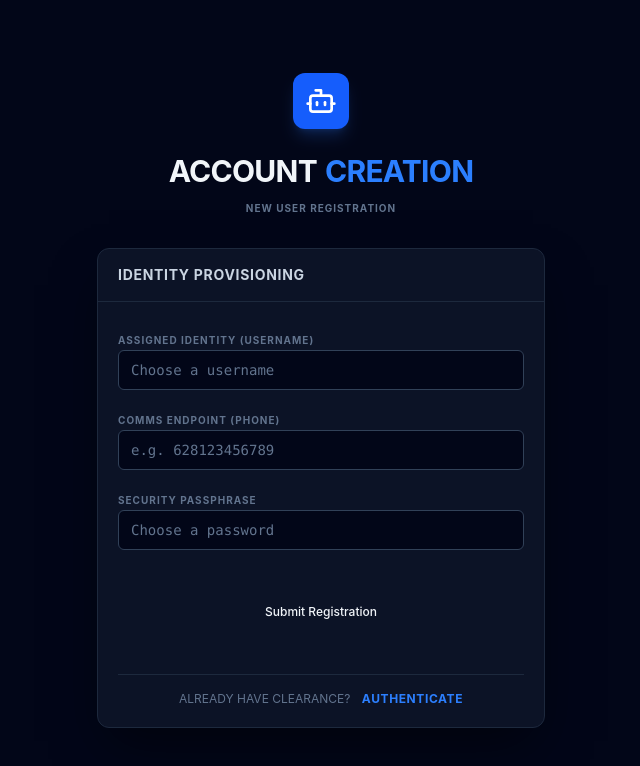
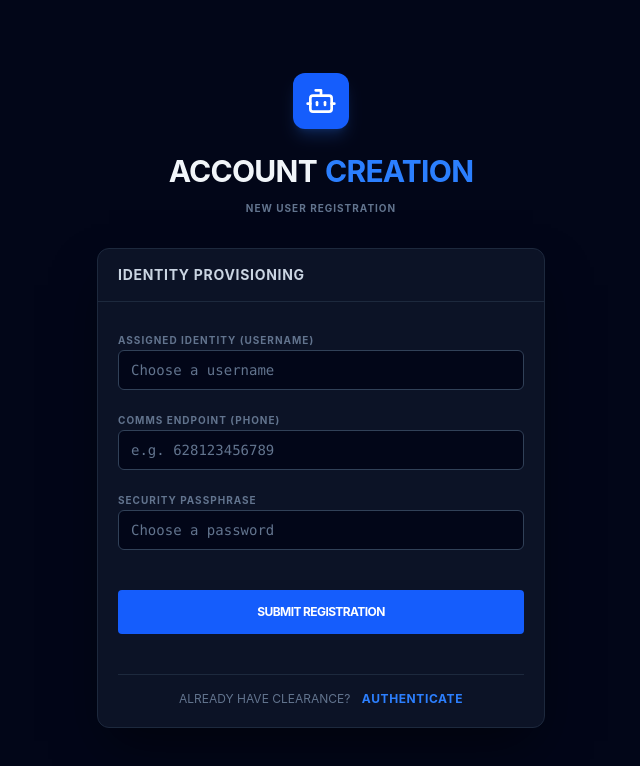
Before and after one commit to asuma-labs/dashboard, a Next.js app: page /register in a window 1280 px wide. Shown: the top 766 px of the page, without its empty margins (319-959 px from the left). Built offline with nearby package versions, Linux system fonts and the light colour scheme.

Commit message:
Create button.tsx

```diff
--- /dev/null
+++ b/components/ui/button.tsx
@@ -0,0 +1,22 @@
+import * as React from "react"
+import { cn } from "@/lib/utils"
+
+export interface ButtonProps extends React.ButtonHTMLAttributes<HTMLButtonElement> {}
+
+const Button = React.forwardRef<HTMLButtonElement, ButtonProps>(
+  ({ className, ...props }, ref) => {
+    return (
+      <button
+        ref={ref}
+        className={cn(
+          "inline-flex items-center justify-center whitespace-nowrap rounded-[4px] text-xs font-bold uppercase tracking-tighter ring-offset-background transition-colors focus-visible:outline-none focus-visible:ring-2 focus-visible:ring-ring focus-visible:ring-offset-2 disabled:pointer-events-none disabled:opacity-50 h-9 px-4 py-2 bg-blue-600 text-white hover:bg-blue-500",
+          className
+        )}
+        {...props}
+      />
+    )
+  }
+)
+Button.displayName = "Button"
+
+export { Button }
```
